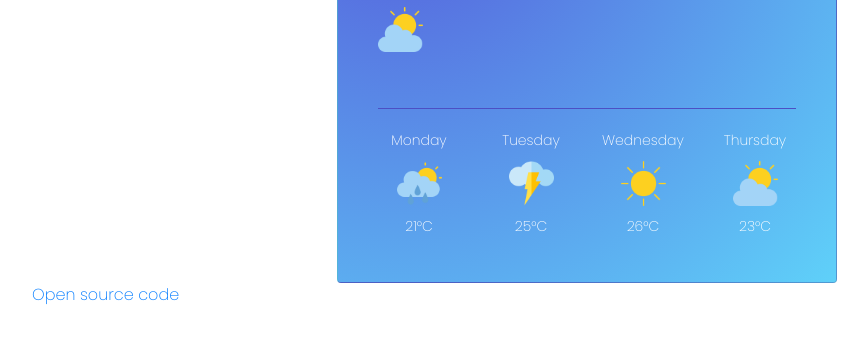
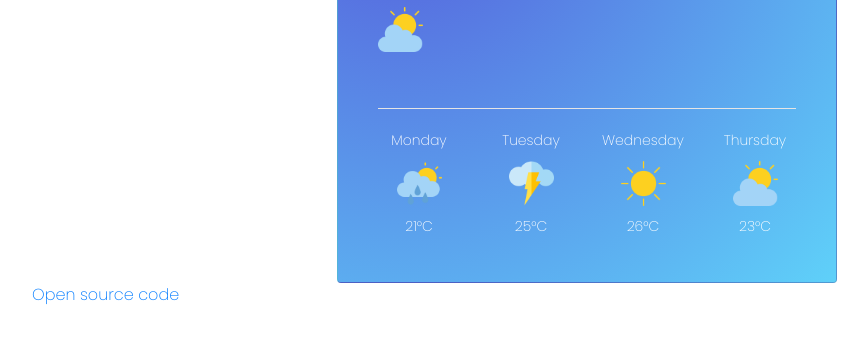
Before and after one commit to RowanLT/my-1st-SheCodes-project, a plain HTML site: page index.html in a window 1280 px wide. Shown: the part 258-602 px from the top of the page, without its empty margins (53-921 px from the left). Drawn offline with nearby package versions, Linux system fonts and the light colour scheme.

Commit message:
Reversed update to hr background colour

```diff
--- a/src/style.css
+++ b/src/style.css
@@ -32,7 +32,7 @@ a {
   padding: 10px 0px 40px 0px;
 }
 hr {
-  background: rgb(85, 88, 218);
+  background: white;
 }
 .col-3 {
   font-size: 14px;
```
